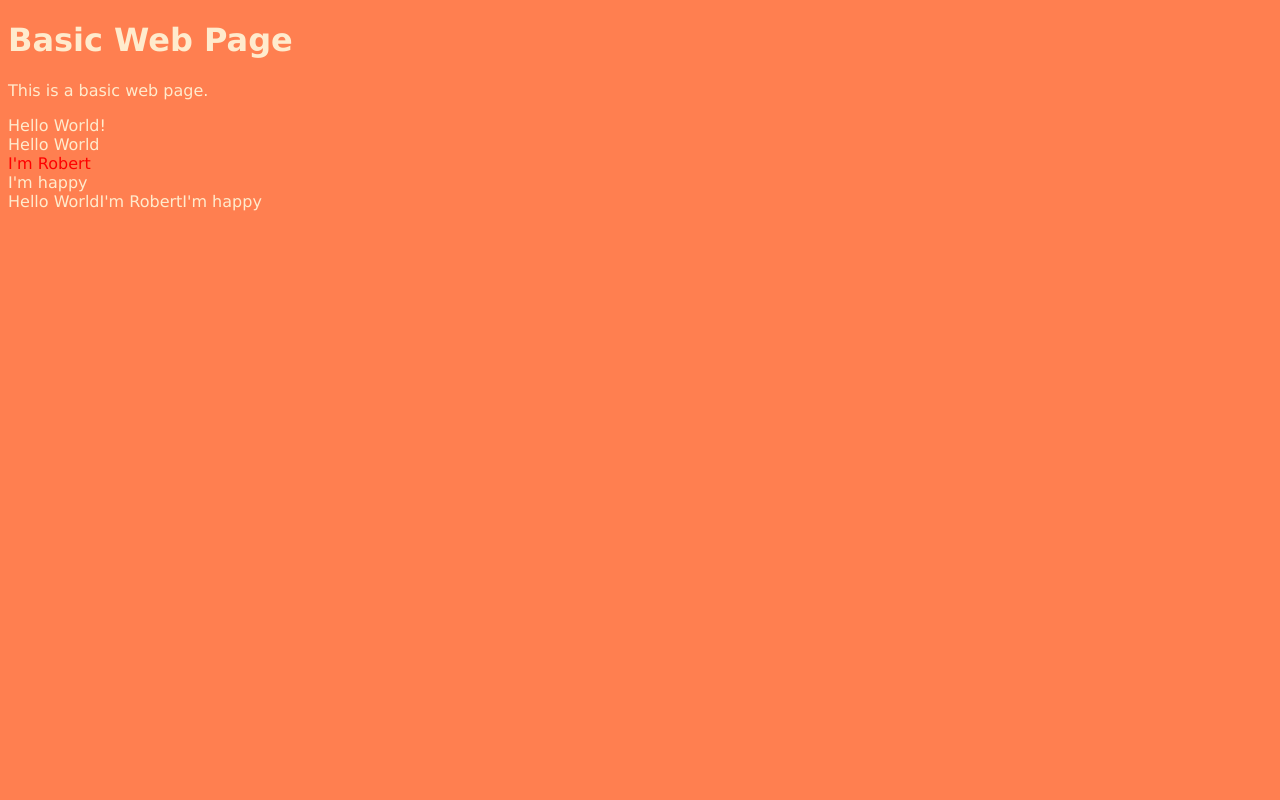
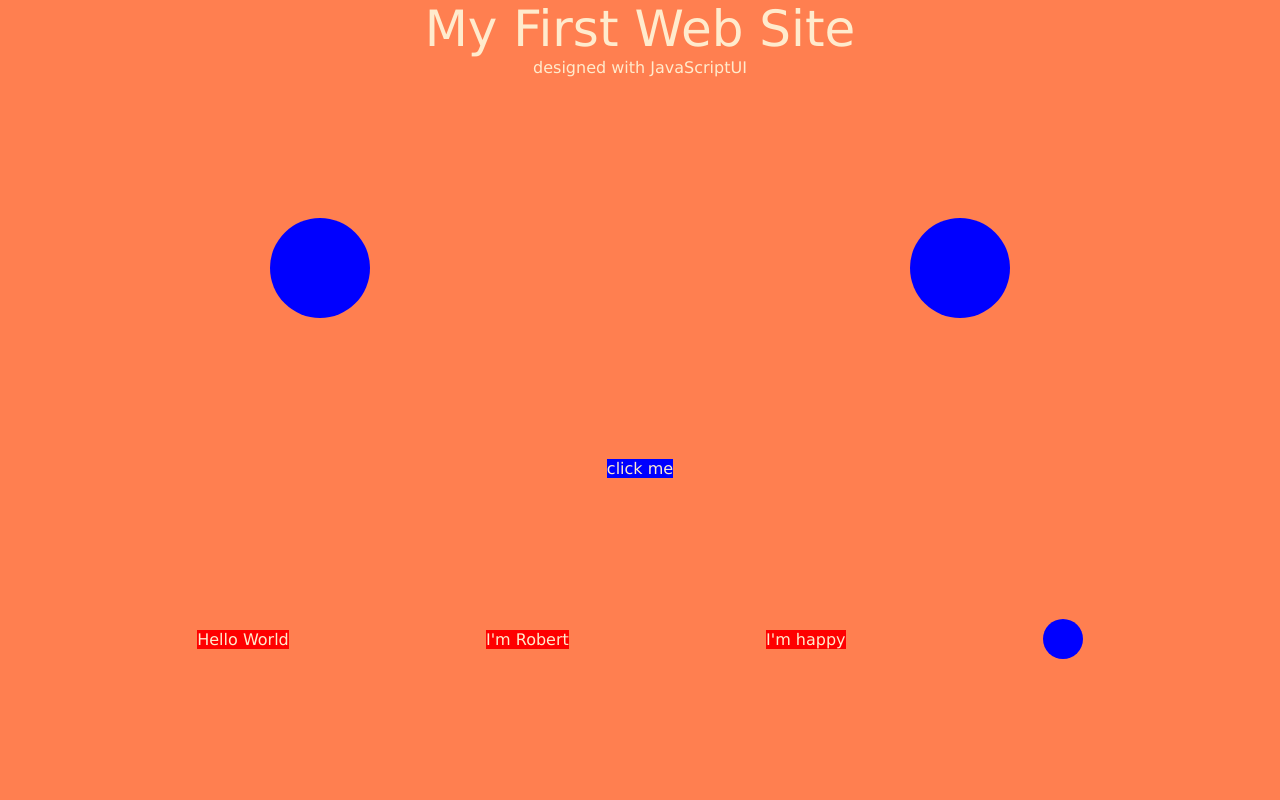
Before and after one commit to bibisixtynine/MyExperiments, a plain HTML site: page BasicWebPage/index.html in a window 1280 px wide. Drawn offline with Linux system fonts and the light colour scheme.

Commit message:
Text, Circle, HStack, VStack

```diff
--- a/BasicWebPage/index.html
+++ b/BasicWebPage/index.html
@@ -14,8 +14,7 @@
 </head>
 
 <body>
-    <h1>Basic Web Page</h1>
-    <p>This is a basic web page.</p>
+
 </body>
 
 </html>
--- a/BasicWebPage/main.js
+++ b/BasicWebPage/main.js
@@ -1,13 +1,4 @@
 // main.js
-
-// add a print to body function
-function printToBody(msg) {
-    var div = document.createElement("div");
-    div.innerHTML = msg;
-    document.body.appendChild(div);
-}
-
-printToBody("Hello World!")
 
 // Define a Text function with background and foreground color modifiers
 function Text(text) {
@@ -43,7 +34,54 @@ function Text(text) {
         },
     };
 
+    // Center the text horizontally
+    element.style.display = 'flex';
+    element.style.justifyContent = 'center';
+    element.style.alignItems = 'center';
+    element.style.margin = 'auto';
+
     return textObj;
+}
+
+// Define a Circle function
+function Circle(radius) {
+    const circleElement = document.createElement('div');
+    circleElement.style.width = `${2 * radius}px`;
+    circleElement.style.height = `${2 * radius}px`;
+    circleElement.style.borderRadius = '50%';
+    circleElement.style.backgroundColor = 'blue'; // You can set the default color here
+
+    const circleObj = {
+        element: circleElement,
+        backgroundColor: function (color) {
+            if (color) {
+                circleElement.style.backgroundColor = color;
+            }
+            return circleObj;
+        },
+        onClick: function (callback) {
+            if (callback) {
+                circleElement.addEventListener('click', callback);
+                circleElement.style.cursor = 'pointer';
+            }
+            return circleObj;
+        },
+        radius: function (newRadius) {
+            if (newRadius) {
+                circleElement.style.width = `${2 * newRadius}px`;
+                circleElement.style.height = `${2 * newRadius}px`;
+            }
+            return circleObj;
+        },
+    };
+
+    // Center the circle horizontally and vertically
+    circleElement.style.display = 'flex';
+    circleElement.style.justifyContent = 'center';
+    circleElement.style.alignItems = 'center';
+    circleElement.style.margin = 'auto'; // Center the circle horizontally
+
+    return circleObj;
 }
 
 // Define an HStack function
@@ -51,6 +89,7 @@ function HStack(...children) {
     const stackElement = document.createElement('div');
     stackElement.style.display = 'flex';
     stackElement.style.flexDirection = 'row';
+    stackElement.style.justifyContent = 'space-between'; // Equal spacing between children
 
     children.forEach((child) => {
         if (child && child.element) {
@@ -70,6 +109,7 @@ function VStack(...children) {
     const stackElement = document.createElement('div');
     stackElement.style.display = 'flex';
     stackElement.style.flexDirection = 'column';
+    stackElement.style.justifyContent = 'center'; // Center children vertically
 
     children.forEach((child) => {
         if (child && child.element) {
@@ -84,20 +124,76 @@ function VStack(...children) {
     return stackObj;
 }
 
+
+function Spacer() {
+    const spacerElement = document.createElement('div');
+    spacerElement.style.flex = 1; // Use flexGrow to create space
+
+    const spacerObj = {
+        element: spacerElement,
+    };
+
+    return spacerObj;
+}
+
+// Define a Body function
+function Body(...children) {
+    const bodyElement = document.createElement('div');
+    bodyElement.style.display = 'flex';
+    bodyElement.style.flexDirection = 'column';
+    bodyElement.style.justifyContent = 'center'; // Center children vertically
+
+    bodyElement.style.width = '100%';
+    bodyElement.style.height = '100%';
+    bodyElement.style.position = 'fixed';
+    bodyElement.style.top = '0';
+    bodyElement.style.left = '0';
+    children.forEach((child) => {
+        if (child && child.element) {
+            bodyElement.appendChild(child.element);
+        }
+    });
+
+    const bodyObj = {
+        element: bodyElement,
+    };
+
+    document.body.appendChild(bodyObj.element);
+
+    return bodyObj;
+}
+
 // Usage example with HStack and VStack:
 
 
-const vStackView = VStack(
-    Text("Hello World")
-      .onClick(() => alert("Hello World")),
-    Text("I'm Robert").foregroundColor("red"),
-    Text("I'm happy"),
-    HStack(
-        Text("Hello World"),
-        Text("I'm Robert"),
-        Text("I'm happy")
-    )
-);
 
 
-document.body.appendChild(vStackView.element);
+Body(
+    Text("My First Web Site")
+        .fontSize("50px"),
+    Text("designed with JavaScriptUI"),
+    Spacer(),
+    HStack(
+        Circle(50),
+        Circle(50)
+    ),
+    Spacer(),
+    Text("click me")
+        .onClick(() => alert("Ouch !"))
+        .backgroundColor("blue"),
+    Spacer(),
+    HStack(
+        Spacer(),
+        Text("Hello World")
+            .backgroundColor("red"),
+        Spacer(),
+        Text("I'm Robert").backgroundColor("red"),
+        Spacer(),
+        Text("I'm happy").backgroundColor("red"),
+        Spacer(),
+        Circle(20),
+        Spacer()
+    ),
+    Spacer()
+
+)
```
